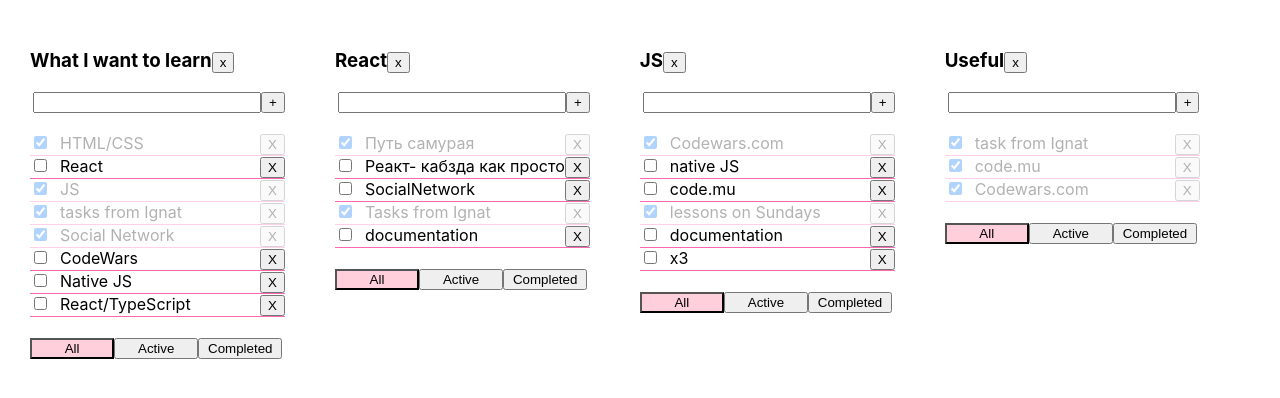
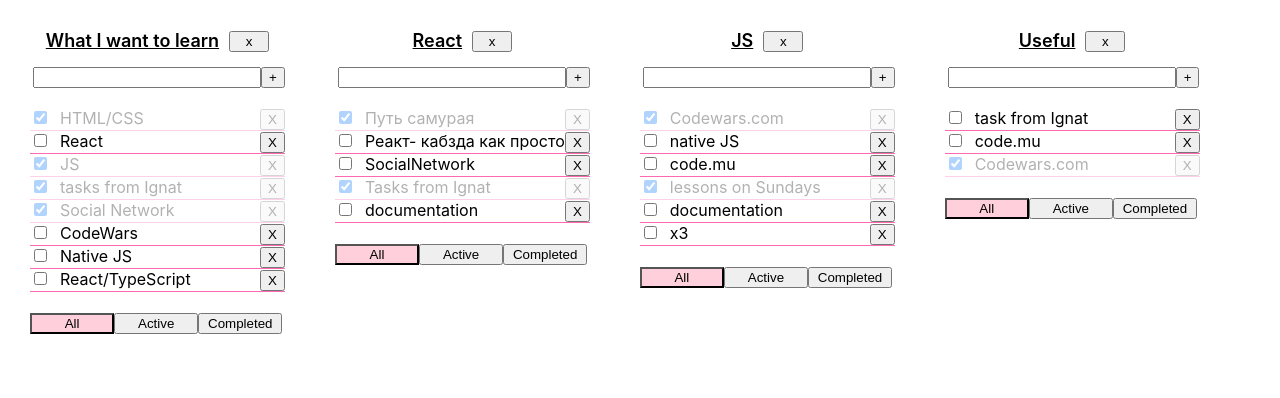
Before and after one commit to Margokomilfo-dev/todolist, a React (Create React App) app: page / in a window 1280 px wide. Shown: the top 398 px of the page. Built offline with nearby package versions, Linux system fonts and the light colour scheme.

Commit message:
5 - working todolistS + headers styles

```diff
--- a/src/App.tsx
+++ b/src/App.tsx
@@ -57,8 +57,8 @@ function App() {
             {id: v1(), isDone: false, title: 'x3'}
         ],
         [todolistID4]: [
-            {id: v1(), isDone: true, title: 'task from Ignat'},
-            {id: v1(), isDone: true, title: 'code.mu'},
+            {id: v1(), isDone: false, title: 'task from Ignat'},
+            {id: v1(), isDone: false, title: 'code.mu'},
             {id: v1(), isDone: true, title: 'Codewars.com'}
         ]
     })
--- a/src/components/Todolist.module.css
+++ b/src/components/Todolist.module.css
@@ -33,3 +33,16 @@
 .filterButtons button {
     width: 33%;
 }
+.todolistHeader{
+    display: flex;
+    justify-content: center;
+}
+.todolistTitle {
+    margin: 0 10px 15px 0;
+    font-size: 18px;
+    font-weight: 600;
+    text-decoration: underline;
+}
+.todolistBtn {
+    width: 40px;
+}
--- a/src/components/Todolist.tsx
+++ b/src/components/Todolist.tsx
@@ -69,9 +69,11 @@ export function Todolist(props: TodolistPropsType) {
 
     return (
         <div>
-            <h3>{props.title}
-                <button onClick={deleteTodolist}>x</button>
-            </h3>
+            <div className={s.todolistHeader}>
+                <div className={s.todolistTitle}>{props.title}</div>
+                <div><button onClick={deleteTodolist} className={s.todolistBtn}>x</button></div>
+
+            </div>
             <div className={s.taskInput}>
                 <input value={inputValue} onChange={onInputChange} onKeyPress={addInputText}
                        className={error ? s.arrayInputAddTasks : ''}/>
```
